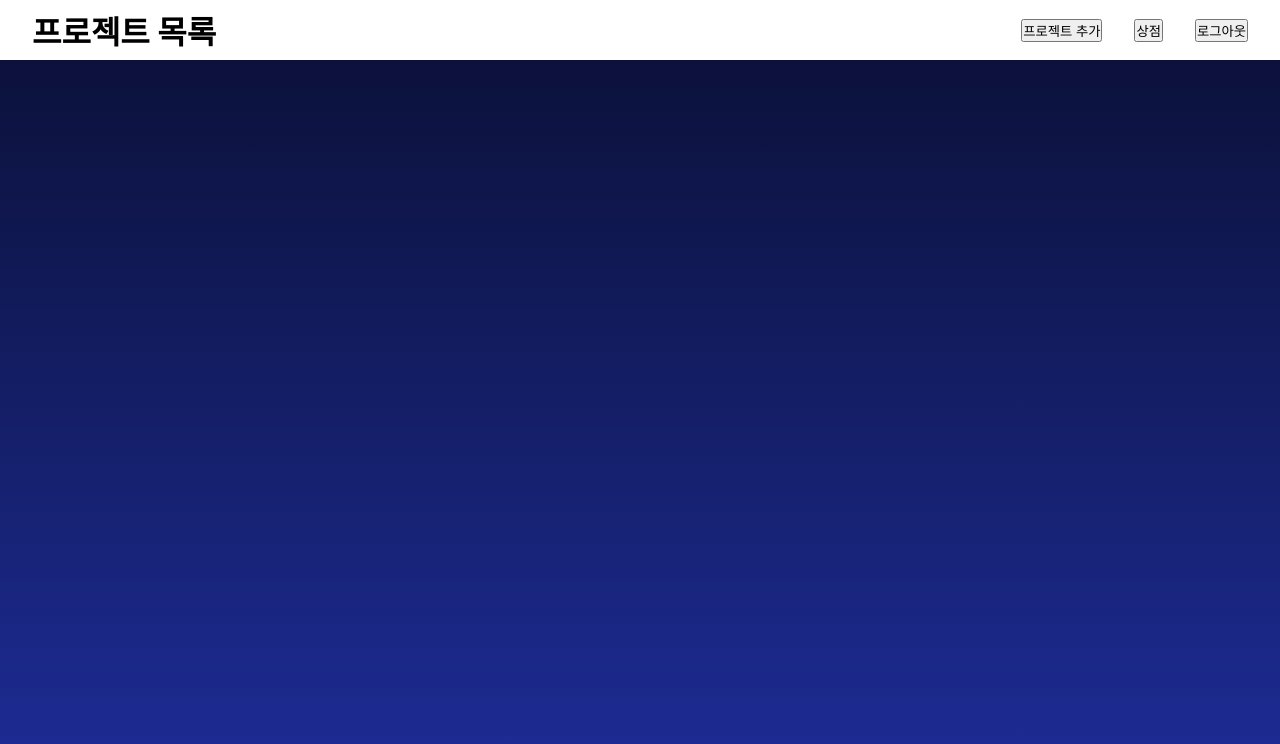
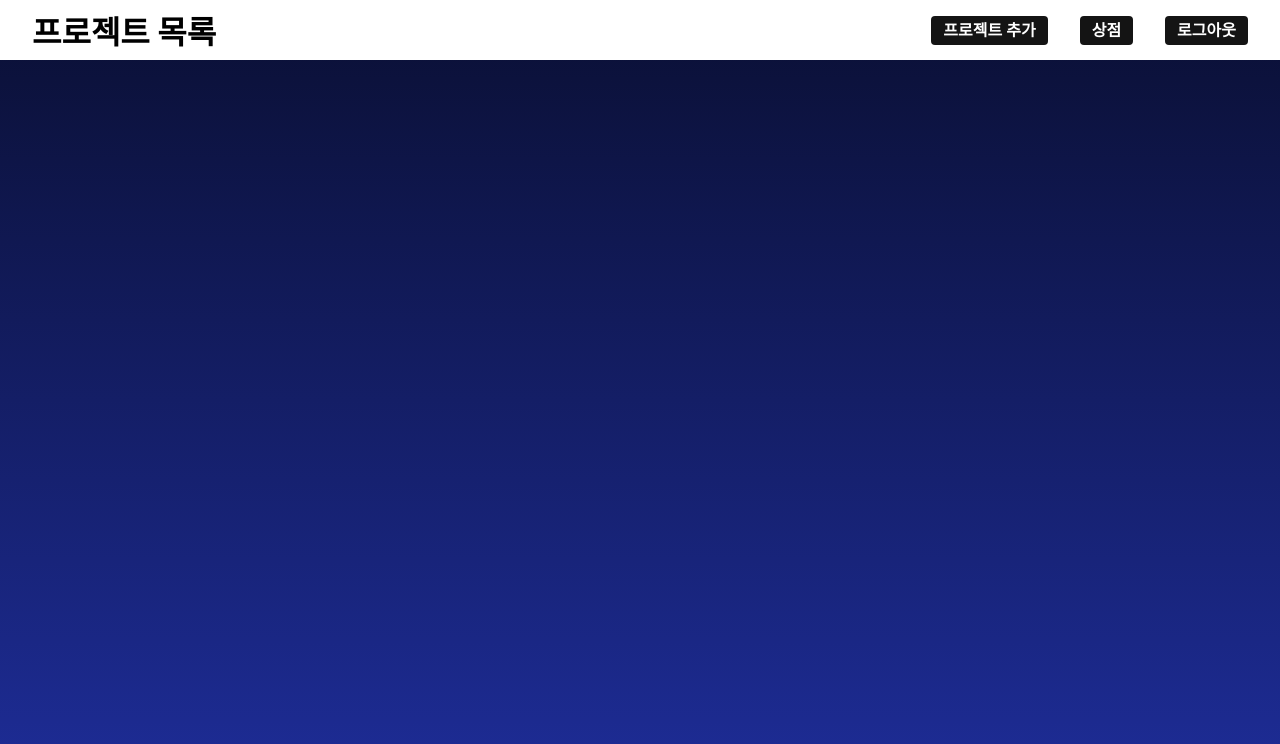
Before and after one commit to isreal-6/it-project, a React (Create React App) app: page /home in a window 1280 px wide. Shown: the top 744 px of the page. Built offline with nearby package versions, Linux system fonts and the light colour scheme.

Commit message:
메인화면 공간낭비 수정, css 일부 수정

```diff
--- a/src/Routes/Home.css
+++ b/src/Routes/Home.css
@@ -14,10 +14,26 @@
   gap: 2rem;
 }
 
-.header-buttons {
+.header-buttons-section {
   display: flex;
   align-items: center;
+  justify-content: flex-end;
   gap: 2rem;
+}
+.header-button{
+  display: flex;
+  padding: 5px 12px;
+  background: #141414;
+  border: none;
+  border-radius: 4px;
+  font-family: 'Inter', sans-serif;
+  font-style: normal;
+  font-weight: 600;
+  font-size: 16px;
+  line-height: 19px;
+  color: #FFFFFF;
+  text-decoration: none;
+  transition: background-color 0.3s ease;
 }
 
 .main-page {
--- a/src/Routes/Home.js
+++ b/src/Routes/Home.js
@@ -91,7 +91,7 @@ function Home() {
 
     const radius = getRadius(project.priority);
     const padding = 20;
-    const tryLimit = 300;
+    const tryLimit = 500; // 시도 횟수 증가
     const screenWidth = window.innerWidth;
     const screenHeight = window.innerHeight;
     const centerX = screenWidth / 2;
@@ -112,6 +112,10 @@ function Home() {
       });
     };
 
+    const isWithinScreen = (cx, cy, r) => {
+      return cx - r >= 0 && cx + r <= screenWidth && cy - r >= 0 && cy + r <= screenHeight;
+    };
+
     const numExisting = Object.keys(tempPositions).length;
 
     if (numExisting === 0) {
@@ -121,40 +125,76 @@ function Home() {
       tempPositions[id] = { x, y, radius };
       placed = true;
     } else {
-      while (!placed && attempt < tryLimit) {
-        // 각도와 거리 생성
-        const angle = Math.random() * 2 * Math.PI;
+      // 1단계: 기존 프로젝트들 주변의 빈 공간 탐색 (가까운 거리부터)
+      const maxDistance = Math.max(screenWidth, screenHeight);
+      const step = radius + padding; // 탐색 간격
 
-        // 확산 거리 증가 (최소 거리 + 증가)
-        const baseDistance = 100;
-        const spreadFactor = 50;
-        const distance = baseDistance + spreadFactor * (numExisting + attempt / 10);
+      for (let distance = step; distance <= maxDistance && !placed && attempt < tryLimit; distance += step) {
+        // 각 거리에서 원형으로 탐색
+        const circumference = 2 * Math.PI * distance;
+        const angleStep = Math.max(0.1, (2 * Math.PI) / Math.max(8, circumference / (radius * 2))); // 적절한 각도 간격
 
-        const cx = centerX + Math.cos(angle) * distance;
-        const cy = centerY + Math.sin(angle) * distance;
+        for (let angle = 0; angle < 2 * Math.PI && !placed && attempt < tryLimit; angle += angleStep) {
+          // 기존의 모든 프로젝트를 중심으로 탐색
+          const existingPositions = Object.values(tempPositions);
 
-        // 화면 바깥은 제외
-        if (
-          cx - radius < 0 || cx + radius > screenWidth ||
-          cy - radius < 0 || cy + radius > screenHeight
-        ) {
-          attempt++;
-          continue;
+          for (const existingPos of existingPositions) {
+            if (placed || attempt >= tryLimit) break;
+
+            const cx = existingPos.x + Math.cos(angle) * distance;
+            const cy = existingPos.y + Math.sin(angle) * distance;
+
+            attempt++;
+
+            if (isWithinScreen(cx, cy, radius) && !isOverlapping(cx, cy, radius, tempPositions)) {
+              x = cx;
+              y = cy;
+              tempPositions[id] = { x, y, radius };
+              placed = true;
+              break;
+            }
+          }
         }
+      }
 
-        if (!isOverlapping(cx, cy, radius, tempPositions)) {
-          x = cx;
-          y = cy;
-          tempPositions[id] = { x, y, radius };
-          placed = true;
+      // 2단계: 여전히 배치되지 않았다면, 전체 화면을 그리드로 탐색
+      if (!placed) {
+        const gridSize = Math.min(radius * 2 + padding, 50);
+
+        for (let gx = radius; gx <= screenWidth - radius && !placed && attempt < tryLimit; gx += gridSize) {
+          for (let gy = radius; gy <= screenHeight - radius && !placed && attempt < tryLimit; gy += gridSize) {
+            attempt++;
+
+            if (!isOverlapping(gx, gy, radius, tempPositions)) {
+              x = gx;
+              y = gy;
+              tempPositions[id] = { x, y, radius };
+              placed = true;
+              break;
+            }
+          }
         }
+      }
 
-        attempt++;
+      // 3단계: 마지막 수단으로 랜덤 배치 시도
+      if (!placed) {
+        const maxRandomAttempts = 200;
+        for (let i = 0; i < maxRandomAttempts && !placed; i++) {
+          const rx = radius + Math.random() * (screenWidth - 2 * radius);
+          const ry = radius + Math.random() * (screenHeight - 2 * radius);
+
+          if (!isOverlapping(rx, ry, radius, tempPositions)) {
+            x = rx;
+            y = ry;
+            tempPositions[id] = { x, y, radius };
+            placed = true;
+          }
+        }
       }
     }
 
     if (!placed) {
-      alert("프로젝트를 배치할 공간이 부족합니다.");
+      alert("프로젝트를 배치할 공간이 부족합니다. 화면을 확대하거나 일부 프로젝트를 삭제해주세요.");
       return;
     }
 
@@ -183,10 +223,10 @@ function Home() {
     <div style={{ display: "flex", flexDirection: "column", height: "100vh", }}>
       <header className="header">
         <h1>프로젝트 목록</h1>
-        <div className="header-buttons">
-          <button onClick={() => setShowForm(true)}>프로젝트 추가</button>
-          <button onClick={() => navigate("/store")}>상점</button>
-          <button onClick={() => navigate("/")}>로그아웃</button>
+        <div className="header-buttons-section">
+          <button className="header-button" onClick={() => setShowForm(true)}>프로젝트 추가</button>
+          <button className="header-button" onClick={() => navigate("/store")}>상점</button>
+          <button className="header-button" onClick={() => navigate("/")}>로그아웃</button>
         </div>
       </header>
 
--- a/src/Routes/LandingPage.css
+++ b/src/Routes/LandingPage.css
@@ -93,6 +93,8 @@ main {
   padding: 0 2rem;
   margin-top: 120px; /* 헤더 높이 + 여백 */
   min-height: 60vh;
+  background: rgba(0, 0, 0, 0.1);
+  justify-content: center;
 }
 
 /* 메인 제목 */
@@ -103,7 +105,6 @@ main {
   font-size: clamp(2rem, 5vw, 3.5rem); /* 반응형 폰트 크기 */
   line-height: 140%;
   color: #FFFFFF;
-  margin-bottom: 2rem;
   max-width: 600px;
 }
 
@@ -123,6 +124,7 @@ main {
   color: #FFFFFF;
   transition: background-color 0.3s ease;
   text-decoration: none;
+  margin-top: 2rem;
 }
 
 .signupbutton:hover {
--- a/src/Routes/LandingPage.jsx
+++ b/src/Routes/LandingPage.jsx
@@ -18,7 +18,7 @@ function LandingPage() {
       </header>
 
       <main>
-        <h1 className="bigtext">웹서비스 핵심 카피라이팅</h1>
+        <h1 className="bigtext">재밌고 직관적인<br/>장기적 프로젝트 웹</h1>
         <Link to="/signup">
           <button className="signupbutton">회원가입</button>
         </Link>
--- a/src/Routes/LoginPage.css
+++ b/src/Routes/LoginPage.css
@@ -29,6 +29,8 @@
   font-size: 40px;
   line-height: 54px;
   color: #ffffff;
+  margin-left: auto;
+  margin-right: auto;
   margin-bottom: 10px;
 }
 
@@ -38,6 +40,8 @@
   font-size: 20px;
   line-height: 27px;
   color: #ffffff;
+  margin-left: auto;
+  margin-right: auto;
   margin-bottom: 20px;
 }
 
@@ -46,7 +50,7 @@
 .numberin {
   display: flex;
   align-items: center;
-  padding: 16px 24px;
+  padding: 16px 27px;
   width: 95%;
   height: 54px;
   background: #D9D9D9;
--- a/src/Routes/SignupPage.css
+++ b/src/Routes/SignupPage.css
@@ -4,7 +4,6 @@
   min-height: 100vh;
   overflow-x: hidden;
   background: linear-gradient(180deg, #0A0F33 0%, #1E2D99 100%);
-
   display: flex;
   justify-content: center;  /* 수평 중앙 */
 
```
